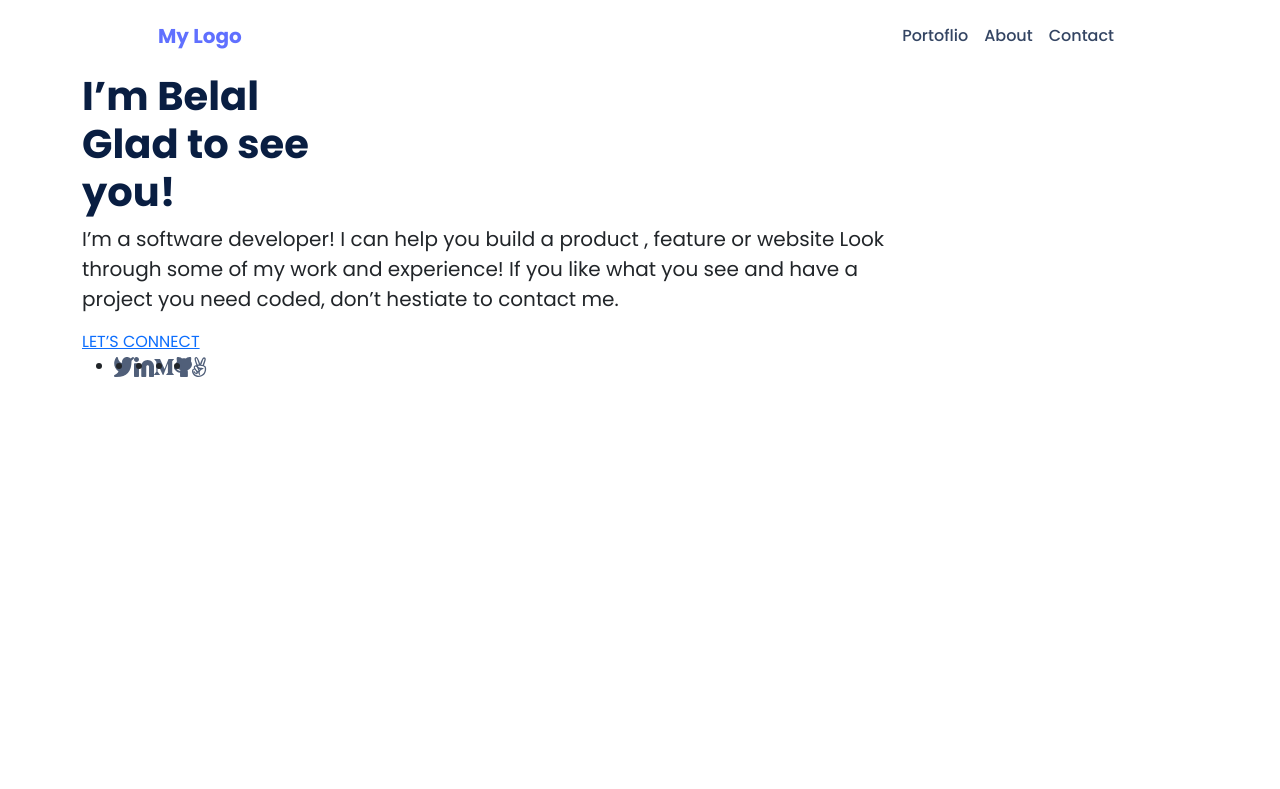
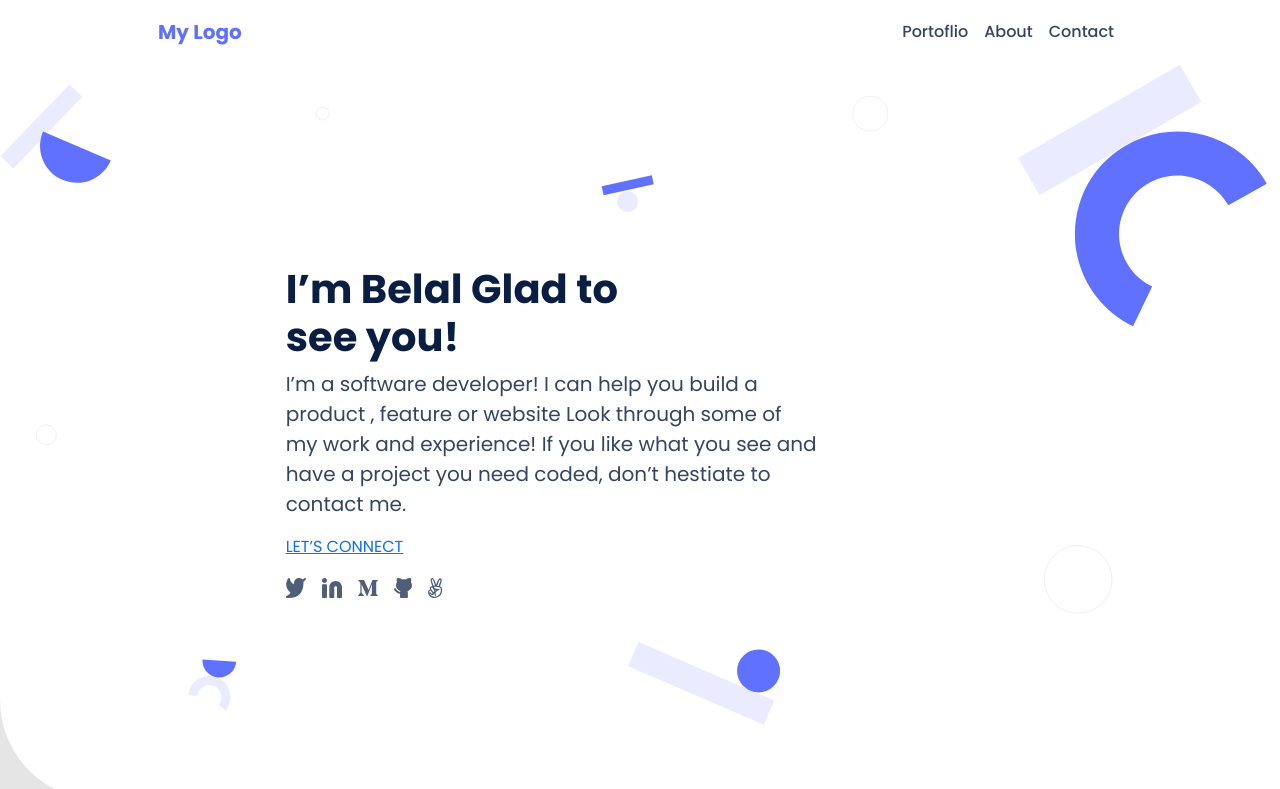
Before and after one commit to belalgamal46/Setup-and-mobile-first, a website: page index.html in a window 1280 px wide. Shown: the top 789 px of the page. Drawn offline with nearby package versions, Linux system fonts and the light colour scheme; files whose address does not match are found by name.

Commit message:
Hero section complete

```diff
--- a/CSS/bootstrap.css
+++ b/CSS/bootstrap.css
@@ -1,5 +1,9 @@
 * {
   font-family: "Poppins", sans-serif;
+}
+
+body {
+  background-color: #e5e5e5;
 }
 
 .navbar-brand {
@@ -20,10 +24,22 @@
   color: #091e42;
 }
 
-.vh-10 {
-  height: 10vh;
+.vh-8 {
+  height: 8vh;
 }
 
 .vh-90 {
-  height: 90vh;
+  height: 92vh;
 }
+
+.paragraph-color {
+  color: #344563;
+}
+
+#hero-section {
+  background-image: url(../images/desktop-bg.svg);
+  background-repeat: no-repeat;
+  background-size: 100% 90%;
+  border-bottom-left-radius: 100px;
+  background-color: white;
+}
--- a/index.html
+++ b/index.html
@@ -1,5 +1,5 @@
 <!DOCTYPE html>
-<html lang="en">
+<html lang="en" class="bg-secondary">
   <head>
     <meta charset="UTF-8" />
     <meta http-equiv="X-UA-Compatible" content="IE=edge" />
@@ -21,9 +21,9 @@
     <link rel="stylesheet" href="./CSS/bootstrap.css" />
   </head>
   <body>
-    <header class="sticky-top bg-white v-10">
-      <nav class="navbar navbar-expand-lg p-3">
-        <div class="container-fluid padding">
+    <header class="sticky-top bg-white vh-8">
+      <nav class="navbar navbar-expand-lg p-3 vh-8">
+        <div class="container-fluid padding vh-8">
           <a class="navbar-brand" href="#">My Logo</a>
           <button
             class="navbar-toggler"
@@ -37,7 +37,7 @@
             <span class="navbar-toggler-icon"></span>
           </button>
           <div
-            class="collapse navbar-collapse justify-content-end"
+            class="collapse navbar-collapse justify-content-end vh-8"
             id="navbarNav"
           >
             <ul class="navbar-nav">
@@ -58,23 +58,28 @@
       </nav>
     </header>
     <main>
-      <section class="container-fluid vh-90" id="hero-section">
-        <div class="container">
+      <section
+        class="container-fluid vh-90 d-flex justify-content-center align-items-center"
+        id="hero-section"
+      >
+        <div class="container col-7">
           <div>
-            <h1 class="fw-bolder fs-1 h1 w-25">I’m Belal Glad to see you!</h1>
-            <p class="fs-5 w-75">
+            <h1 class="fw-bolder fs-1 h1 w-50">I’m Belal Glad to see you!</h1>
+            <p class="fs-5 w-75 paragraph-color">
               I’m a software developer! I can help you build a product , feature
               or website Look through some of my work and experience! If you
               like what you see and have a project you need coded, don’t
               hestiate to contact me.
             </p>
           </div>
-          <div>
+          <div class="mb-3">
             <a href="#">LET’S CONNECT</a>
           </div>
           <div>
-            <ul class="d-flex align-items-baseline">
-              <li>
+            <ul
+              class="d-flex align-items-baseline justify-content-start list-group list-group-horizontal gap-3"
+            >
+              <li class="list-group-item border-0 p-0">
                 <a
                   href="https://twitter.com/belalgamal2016"
                   target="_blank"
@@ -83,7 +88,7 @@
                   <img src="./images/twitter.svg" alt="twitter-icon" />
                 </a>
               </li>
-              <li>
+              <li class="list-group-item border-0 p-0">
                 <a
                   href="https://www.linkedin.com/in/belal-gamal-79b8a2133/"
                   target="_blank"
@@ -92,12 +97,12 @@
                   <img src="./images/linkedin.svg" alt="linkedin-icon" />
                 </a>
               </li>
-              <li>
+              <li class="list-group-item border-0 p-0">
                 <a href="#" target="_blank" rel="noopener">
                   <img src="./images/Vector.svg" alt="vector-icon" />
                 </a>
               </li>
-              <li>
+              <li class="list-group-item border-0 p-0">
                 <a
                   href="https://github.com/belalgamal46"
                   target="_blank"
@@ -106,7 +111,7 @@
                   <img src="./images/github.svg" alt="github-icon" />
                 </a>
               </li>
-              <li>
+              <li class="list-group-item border-0 p-0">
                 <a href="#" target="_blank">
                   <img src="./images/handVector.svg" alt="hand-vector-icon" />
                 </a>
```
